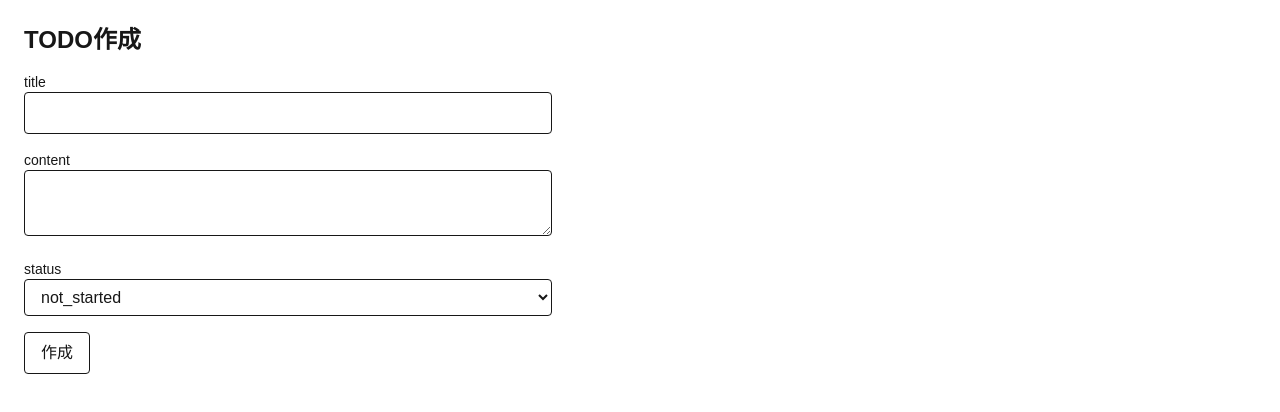
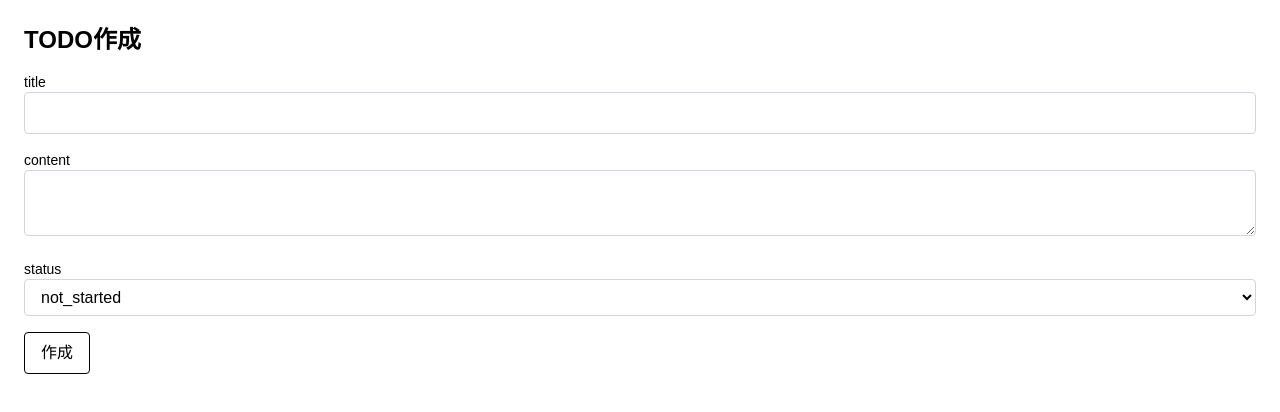
Before and after one commit to corgi-rika/todo-app-practice, a Next.js app: page /todos/create in a window 1280 px wide. Shown: the top 412 px of the page. Built offline with nearby package versions, Linux system fonts and the light colour scheme.

Commit message:
feat: implement todo create flow (refs #7)

```diff
--- /dev/null
+++ b/app/todos/create/actions.ts
@@ -0,0 +1,53 @@
+'use server'
+
+import { redirect } from 'next/navigation'
+import { createClient } from '../../../lib/supabase/server'
+import { revalidatePath } from 'next/cache'
+
+export type CreateTodoState = {
+  message?: string
+}
+
+const VALID_STATUS = ['not_started', 'in_progress', 'done'] as const
+type TodoStatus = (typeof VALID_STATUS)[number]
+
+export async function createTodo(
+  _prevState: CreateTodoState,
+  formData: FormData,
+): Promise<CreateTodoState> {
+  const title = String(formData.get('title') ?? '').trim()
+  const content = String(formData.get('content') ?? '').trim()
+  const statusRaw = String(formData.get('status') ?? '').trim()
+
+  if (!title) return { message: 'titleは必須です' }
+  if (title.length > 50) return { message: 'titleは50文字以内です' }
+  if (!content) return { message: 'contentは必須です' }
+  if (content.length > 100) return { message: 'contentは100文字以内です' }
+  if (!VALID_STATUS.includes(statusRaw as TodoStatus)) {
+    return { message: 'statusが不正です' }
+  }
+
+  const supabase = await createClient()
+  const {
+    data: { user },
+    error: userError,
+  } = await supabase.auth.getUser()
+
+  if (userError || !user) {
+    return { message: 'ログインが必要です' }
+  }
+
+  const { error: insertError } = await supabase.from('todos').insert({
+    title,
+    content,
+    status: statusRaw as TodoStatus,
+    user_id: user.id,
+  })
+
+  if (insertError) {
+    return { message: 'TODOの作成に失敗しました' }
+  }
+
+  revalidatePath('/todos')
+  redirect('/todos')
+}
--- a/app/todos/create/page.tsx
+++ b/app/todos/create/page.tsx
@@ -1,71 +1,72 @@
 'use client'
 
-import { useState } from 'react'
-import { TodoFormSchema, type TodoStatus } from '@/types/todo'
+import { useActionState } from 'react'
+import { createTodo, type CreateTodoState } from './actions'
 
-type FieldErrors = {
-  title?: string
-  content?: string
-  status?: string
-}
+const initialState: CreateTodoState = {}
 
 export default function TodoCreatePage() {
-  const [errors, setErrors] = useState<FieldErrors>({})
-
-  const handleSubmit = (formData: FormData) => {
-    const input = {
-      title: String(formData.get('title') ?? ''),
-      content: String(formData.get('content') ?? ''),
-      status: String(formData.get('status') ?? 'not_started') as TodoStatus,
-    }
-
-    const result = TodoFormSchema.safeParse(input)
-
-    if (!result.success) {
-      const nextErrors: FieldErrors = {}
-      for (const issue of result.error.issues) {
-        const key = issue.path[0]
-        if (key === 'title' || key === 'content' || key === 'status') {
-          nextErrors[key] = issue.message
-        }
-      }
-      setErrors(nextErrors)
-      return
-    }
-
-    setErrors({})
-    alert('バリデーションOK（作成処理は次で実装）')
-  }
+  const [state, formAction, pending] = useActionState(createTodo, initialState)
 
   return (
-    <main className="p-6 max-w-xl">
+    <main className="p-6 min-h-screen w-full bg-white text-black">
       <h1 className="text-2xl font-bold">TODO作成</h1>
 
-      <form action={handleSubmit} className="mt-4 space-y-4">
+      <form action={formAction} className="mt-4 space-y-4">
         <div>
-          <label className="block text-sm font-medium">title</label>
-          <input name="title" className="w-full border rounded px-3 py-2" />
-          {errors.title && <p className="text-red-600 text-sm mt-1">{errors.title}</p>}
+          <label htmlFor="title" className="block text-sm font-medium">
+            title
+          </label>
+          <input
+            id="title"
+            name="title"
+            required
+            maxLength={50}
+            className="w-full border border-gray-300 rounded px-3 py-2 bg-white text-black caret-black"
+          />
         </div>
 
         <div>
-          <label className="block text-sm font-medium">content</label>
-          <textarea name="content" className="w-full border rounded px-3 py-2" />
-          {errors.content && <p className="text-red-600 text-sm mt-1">{errors.content}</p>}
+          <label htmlFor="content" className="block text-sm font-medium">
+            content
+          </label>
+          <textarea
+            id="content"
+            name="content"
+            required
+            maxLength={100}
+            className="w-full border border-gray-300 rounded px-3 py-2 bg-white text-black caret-black"
+          />
         </div>
 
         <div>
-          <label className="block text-sm font-medium">status</label>
-          <select name="status" defaultValue="not_started" className="w-full border rounded px-3 py-2">
+          <label htmlFor="status" className="block text-sm font-medium">
+            status
+          </label>
+          <select
+            id="status"
+            name="status"
+            defaultValue="not_started"
+            className="w-full border border-gray-300 rounded px-3 py-2 bg-white text-black"
+          >
             <option value="not_started">not_started</option>
             <option value="in_progress">in_progress</option>
             <option value="done">done</option>
           </select>
-          {errors.status && <p className="text-red-600 text-sm mt-1">{errors.status}</p>}
         </div>
 
-        <button type="submit" className="border rounded px-4 py-2">
-          作成
+        {state.message && (
+          <p className="text-sm text-red-600" aria-live="polite">
+            {state.message}
+          </p>
+        )}
+
+        <button
+          type="submit"
+          disabled={pending}
+          className="border rounded px-4 py-2"
+        >
+          {pending ? '作成中...' : '作成'}
         </button>
       </form>
     </main>
--- a/app/todos/page.tsx
+++ b/app/todos/page.tsx
@@ -1,8 +1,49 @@
-export default function TodosPage() {
+import { redirect } from 'next/navigation'
+import { createClient } from '../../lib/supabase/server'
+
+export default async function TodosPage() {
+  const supabase = await createClient()
+
+  const {
+    data: { user },
+  } = await supabase.auth.getUser()
+
+  if (!user) {
+    redirect('/login')
+  }
+
+  const { data: todos, error } = await supabase
+    .from('todos')
+    .select('id, title, content, status, created_at')
+    .eq('user_id', user.id)
+    .order('created_at', { ascending: false })
+
   return (
     <main className="p-6">
       <h1 className="text-2xl font-bold">TODO一覧ページ</h1>
-      <p className="mt-2">ログイン済みユーザーだけ見える想定です。</p>
+      <p className="mt-2 text-sm opacity-80">ログイン済みユーザーだけ見える想定です。</p>
+
+      {error && (
+        <p className="mt-4 text-sm text-red-500" aria-live="polite">
+          一覧の取得に失敗しました
+        </p>
+      )}
+
+      {!error && (!todos || todos.length === 0) && (
+        <p className="mt-4 text-sm opacity-80">TODOはまだありません</p>
+      )}
+
+      {!error && todos && todos.length > 0 && (
+        <ul className="mt-4 space-y-3">
+          {todos.map((todo) => (
+            <li key={todo.id} className="border rounded p-3">
+              <p className="font-semibold">{todo.title}</p>
+              <p className="text-sm mt-1">{todo.content}</p>
+              <p className="text-xs mt-2 opacity-80">status: {todo.status}</p>
+            </li>
+          ))}
+        </ul>
+      )}
     </main>
   )
 }
```
